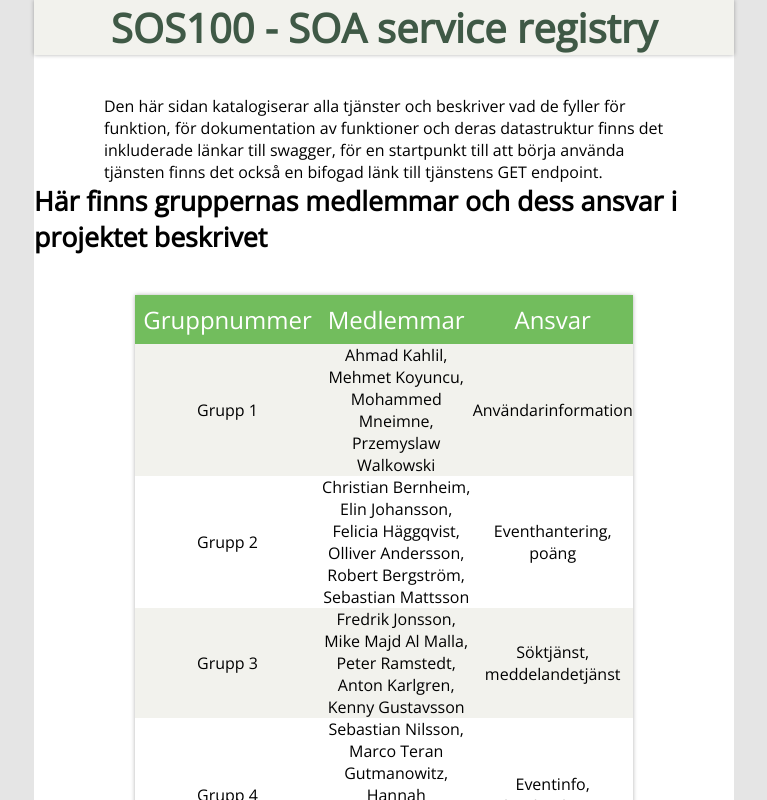
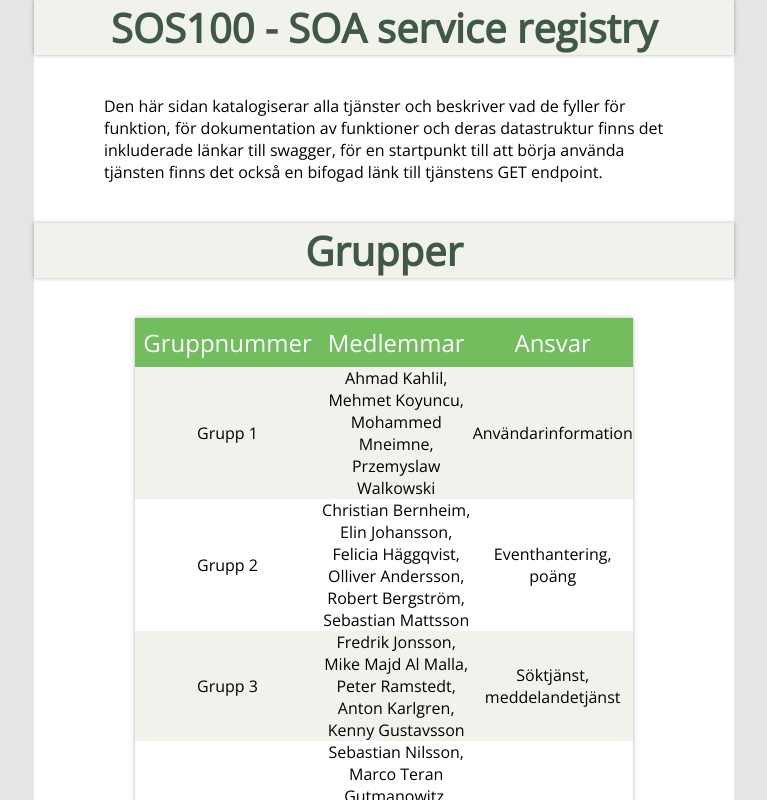
Before and after one commit to VERTIGOJACK/SOS100-SOA-Service-Registry, a plain HTML site: page index.html in a window 1280 px wide. Shown: the top 800 px of the page, without its empty margins (256-1023 px from the left). Drawn offline with nearby package versions, Linux system fonts and the light colour scheme; no server answers.

Commit message:
fixed css

```diff
--- a/index.html
+++ b/index.html
@@ -21,10 +21,8 @@
         </p>
       </section>
 
-
-      <h2 class="rubrik">Här finns gruppernas medlemmar och dess ansvar i projektet beskrivet</h2>
+      <h2 class="rubrik">Grupper</h2>
       <section class="groups-container">
-
         <table>
           <tr>
             <th>Gruppnummer</th>
@@ -33,47 +31,57 @@
           </tr>
           <tr>
             <td>Grupp 1</td>
-                 <td>Ahmad Kahlil, Mehmet Koyuncu, Mohammed Mneimne, Przemyslaw Walkowski</td>
+            <td>
+              Ahmad Kahlil, Mehmet Koyuncu, Mohammed Mneimne, Przemyslaw
+              Walkowski
+            </td>
             <td>Användarinformation</td>
-
           </tr>
           <tr>
             <td>Grupp 2</td>
-             <td>Christian Bernheim, Elin Johansson, Felicia Häggqvist, Olliver Andersson, Robert Bergström, Sebastian Mattsson</td>
+            <td>
+              Christian Bernheim, Elin Johansson, Felicia Häggqvist, Olliver
+              Andersson, Robert Bergström, Sebastian Mattsson
+            </td>
             <td>Eventhantering, poäng</td>
           </tr>
           <tr>
             <td>Grupp 3</td>
-               <td> Fredrik Jonsson, Mike Majd Al Malla, Peter Ramstedt, Anton Karlgren, Kenny Gustavsson</td>
+            <td>
+              Fredrik Jonsson, Mike Majd Al Malla, Peter Ramstedt, Anton
+              Karlgren, Kenny Gustavsson
+            </td>
             <td>Söktjänst, meddelandetjänst</td>
           </tr>
           <tr>
             <td>Grupp 4</td>
-               <td>  Sebastian Nilsson, Marco Teran Gutmanowitz, Hannah Torsteinsrud, Julia Westlund, Dominiq Salo, Rézan Wanli
+            <td>
+              Sebastian Nilsson, Marco Teran Gutmanowitz, Hannah Torsteinsrud,
+              Julia Westlund, Dominiq Salo, Rézan Wanli
             </td>
             <td>Eventinfo, erbjudandetjänst</td>
           </tr>
           <tr>
             <td>Grupp 5</td>
-               <td>  Joachim Åhlström, Johan Nordenadler, Magnus Uskali, Pontus Lindström, Polina Levnell
-
+            <td>
+              Joachim Åhlström, Johan Nordenadler, Magnus Uskali, Pontus
+              Lindström, Polina Levnell
             </td>
             <td>CSS, Kontotjänst, design</td>
           </tr>
           <tr>
             <td>Grupp 6</td>
-               <td> Shuaib Mohamed Hassan, Zubayer Alam, Abdullahi Ali Ahmed Nur, Ibrahim Abdiasis Abdullahi, Mahammad Omer, Ali Hasan
-
+            <td>
+              Shuaib Mohamed Hassan, Zubayer Alam, Abdullahi Ali Ahmed Nur,
+              Ibrahim Abdiasis Abdullahi, Mahammad Omer, Ali Hasan
             </td>
             <td>Maps, betaltjänst</td>
           </tr>
         </table>
-
       </section>
       <!-- TODO: information om vilka grupper som finns, och vilka studenter som ingår i grupperna -->
       <h2 class="rubrik">Tjänster</h2>
       <section id="index-container">
-
         <!-- TODO: put service type next to service name -->
         <!-- gets content from api -->
       </section>
--- a/style.css
+++ b/style.css
@@ -112,7 +112,20 @@ tr:nth-of-type(2n) td {
 .head p {
   width: 80%;
   margin-top: 5vmin;
+  margin-bottom: 5vmin;
   font-size: 2vmin;
+}
+
+.rubrik {
+  color: var(--DarkGreen);
+  font-size: 5vmin;
+  width: 100%;
+  filter: drop-shadow(0px 0px 2px rgba(0, 0, 0, 0.3));
+  margin: 0px;
+  display: flex;
+  align-items: center;
+  justify-content: center;
+  background-color: var(--Tan);
 }
 
 /* tjänst tabell */
```
Lines whose indentation alone changed are shown as unchanged.
